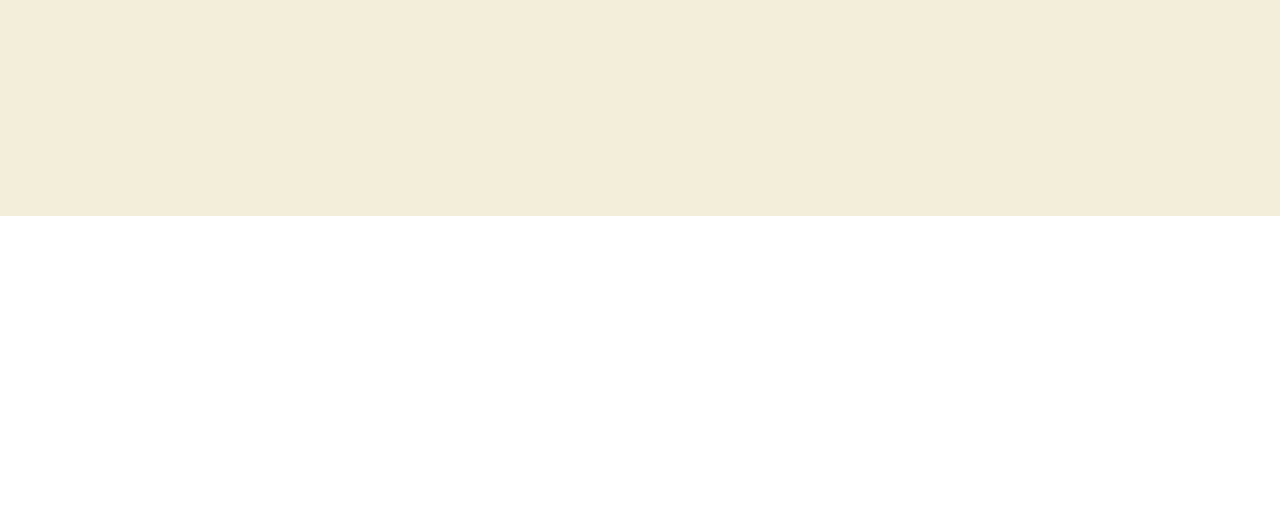
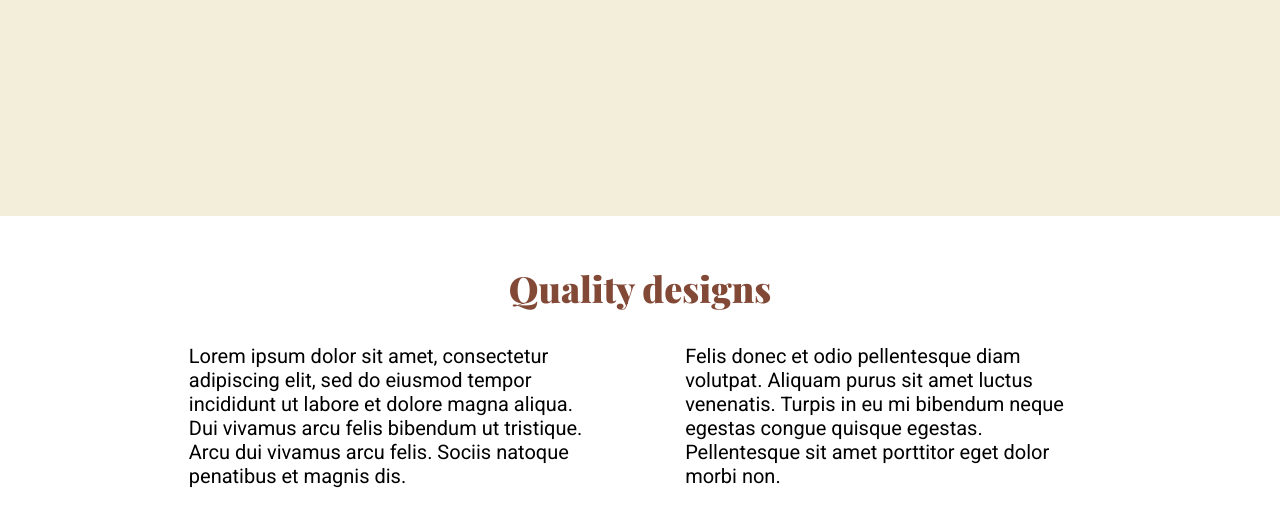
Before and after one commit to VisheshSingh/21DayResponsiveChallenge, a plain HTML site: page challenge-07/index.html in a window 1280 px wide. Shown: the part 444-970 px from the top of the page. Before the commit the page ends 800 px from the top, so only its background shows below. Drawn offline with nearby package versions, Linux system fonts and the light colour scheme.

Commit message:
section 2 🦥

```diff
--- a/challenge-07/index.html
+++ b/challenge-07/index.html
@@ -19,5 +19,31 @@
         </header>
       </div>
     </div>
+
+    <main>
+      <section class="container">
+        <div class="main">
+          <h2>Quality designs</h2>
+          <div class="row">
+            <div class="col">
+              <p>
+                Lorem ipsum dolor sit amet, consectetur adipiscing elit, sed do
+                eiusmod tempor incididunt ut labore et dolore magna aliqua. Dui
+                vivamus arcu felis bibendum ut tristique. Arcu dui vivamus arcu
+                felis. Sociis natoque penatibus et magnis dis.
+              </p>
+            </div>
+            <div class="col">
+              <p>
+                Felis donec et odio pellentesque diam volutpat. Aliquam purus
+                sit amet luctus venenatis. Turpis in eu mi bibendum neque
+                egestas congue quisque egestas. Pellentesque sit amet porttitor
+                eget dolor morbi non.
+              </p>
+            </div>
+          </div>
+        </div>
+      </section>
+    </main>
   </body>
 </html>
--- a/challenge-07/style.css
+++ b/challenge-07/style.css
@@ -18,11 +18,13 @@ font-family: 'Playfair Display', serif; */
 
 .container {
   max-width: 1128px;
+  margin: 0 auto;
 }
 
-header {
+header,
+.main {
+  margin: 0 auto;
   width: 80%;
-  margin: 0 auto;
 }
 
 .main-content p {
@@ -38,3 +40,29 @@ header {
   color: #824936;
   font-size: 3.75rem;
 }
+
+main {
+  padding: 3rem 0;
+}
+
+main h2 {
+  text-align: center;
+  font-family: 'Playfair Display', serif;
+  color: #824936;
+  font-size: 2.25rem;
+  margin-bottom: 2rem;
+}
+
+.row {
+  display: flex;
+  justify-content: space-between;
+}
+
+.col {
+  width: 45%;
+}
+
+.col p {
+  font-family: 'Roboto', sans-serif;
+  font-size: 1.25rem;
+}
```
